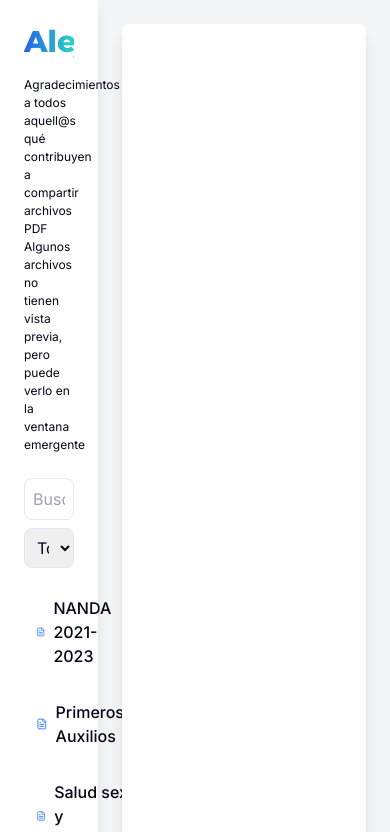
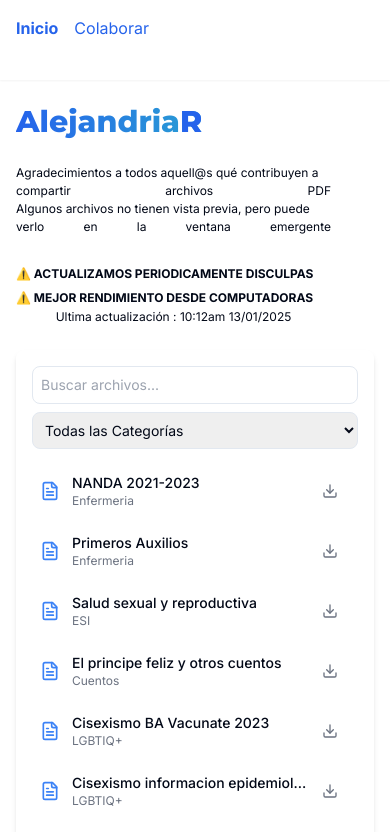
Before and after one commit to lilar-e/AlejandriAR, a Next.js app: page / in a window 390 px wide. Shown: the top 832 px of the page. Built offline with nearby package versions, Linux system fonts and the light colour scheme.

Commit message:
Se agregó una nueva página 'Colaboracion', se mejoro el responsive, se arreglaron las categorias y se muestran en los nombres ahora, falta automatizar la fecha de cuando se actualiza ultimamente

```diff
--- /dev/null
+++ b/app/colaborar/page.tsx
@@ -0,0 +1,39 @@
+'use client'
+
+import { Montserrat } from 'next/font/google'
+import CollaborateForm from '@/components/CollaborateForm'
+import Loading from '@/components/Loading'
+import { useState, useEffect } from 'react'
+
+const montserrat = Montserrat({ subsets: ['latin'] })
+
+export default function Collaborate() {
+  const [isLoading, setIsLoading] = useState(true)
+
+  useEffect(() => {
+    const timer = setTimeout(() => {
+      setIsLoading(false)
+    }, 800) // 3 seconds minimum loading time
+
+    return () => clearTimeout(timer)
+  }, [])
+
+  return (
+    <div className="w-full max-w-2xl mx-auto p-6">
+      {isLoading ? (
+        <Loading />
+      ) : (
+        <>
+          <h1 className={`${montserrat.className} text-3xl sm:text-4xl md:text-5xl font-extrabold mb-6 text-transparent bg-clip-text bg-gradient-to-r from-blue-600 to-teal-400`}>
+            Colaborar
+          </h1>
+          <p className="mb-6 text-gray-600">
+            ¿Tienes algún recurso que quieras compartir? ¡Nos encantaría saber de ti! Completa el formulario a continuación para enviarnos un correo electrónico. <br />
+            <strong className='text-center'>¡No almacenamos ningun archivo PDF, Solo compartimos enlaces!</strong>
+          </p>
+          <CollaborateForm />
+        </>
+      )}
+    </div>
+  )
+}
--- a/app/globals.css
+++ b/app/globals.css
@@ -89,6 +89,14 @@ body {
   text-align-last: justify;
 }
 
+.ultimaActualizacion{
+  font-size: 12px;
+  font-weight: 400;
+  width: 100%;
+  max-width: 315px;
+  text-align: center;
+}
+
 .__className_4bc053{
   font-size: x-large;
   text-align: justify;
--- a/app/layout.tsx
+++ b/app/layout.tsx
@@ -1,67 +1,39 @@
-/* eslint-disable @typescript-eslint/no-unused-vars */
+'use client'
 
 import './globals.css'
-import type { Metadata } from 'next'
 import { Inter } from 'next/font/google'
+import Navigation from '@/components/Navigation'
+import Loading from '@/components/Loading'
+import { useState, useEffect } from 'react'
 
 const inter = Inter({ subsets: ['latin'] })
-
-export const metadata: Metadata = {
-  title: 'AlejandriAR - Materiales Educativos Esenciales',
-  description: 'Accede a materiales educativos como Educación Sexual Integral, guías de enfermería, primeros auxilios, y más.',
-  keywords: [
-    'Educación Sexual Integral',
-    'ESI',
-    'Materiales educativos',
-    'Enfermería',
-    'Primeros Auxilios',
-    'PDF educativos',
-    'AlejandriAR',
-    'LGBT',
-    'Ayuda LGBT',
-    'GUIA TRANS',
-    'Adolescencia trans',
-    'Adolescencia lgbt',
-    'Recursos y ayuda para LGBT',
-    'Recursos para enfermeria',
-    'Salud mental',
-    'Psiquatria',
-    'Como detectar un abuso sexual',
-  ],
-  authors: [{ name: 'AlejandriAR', url: 'https://alejandriar.vercel.app/' }],
-  robots: {
-    index: true,
-    follow: true,
-  },
-  openGraph: {
-    title: 'AlejandriAR - Biblioteca de archivos PDF de la Universidad, ESI, Enfermería, Primeros Auxilios, y mucho más.',
-    description: 'Encuentra recursos clave como Educación Sexual Integral, guías de enfermería y mucho más información',
-    url: 'https://alejandriar.vercel.app/',
-    images: [
-      {
-        url: 'https://tu-dominio.com/imagen-relevante.jpg',
-        alt: 'Vista previa de AlejandriAR',
-      },
-    ],
-    type: 'website',
-  },
-  twitter: {
-    card: 'summary_large_image',
-    title: 'AlejandriAR - Materiales Educativos Esenciales',
-    description: 'Descubre materiales educativos importantes como guías de ESI y enfermería en AlejandriAR.',
-    images: ['https://tu-dominio.com/imagen-relevante.jpg'],
-  },
-};
-
 
 export default function RootLayout({
   children,
 }: {
   children: React.ReactNode
 }) {
+  const [isLoading, setIsLoading] = useState(true)
+
+  useEffect(() => {
+    const timer = setTimeout(() => {
+      setIsLoading(false)
+    }, 2000) // 3 seconds minimum loading time
+
+    return () => clearTimeout(timer)
+  }, [])
+
   return (
-    <html lang="en">
-      <body className={inter.className}>{children}</body>
+    <html lang="es">
+      <body className={inter.className}>
+        {isLoading && <Loading />}
+        <header className="bg-white shadow-sm">
+        <div className="max-w-7xl mx-auto px-4 sm:px-6 lg:px-8 py-4">
+            <Navigation />
+          </div>
+        </header>
+        <main>{children}</main>
+      </body>
     </html>
   )
 }
--- /dev/null
+++ b/app/metadata.tsx
@@ -0,0 +1,48 @@
+import type { Metadata } from 'next'
+
+export const metadata: Metadata = {
+  title: 'AlejandriAR - Materiales Educativos Esenciales',
+  description: 'Accede a materiales educativos como Educación Sexual Integral, guías de enfermería, primeros auxilios, y más.',
+  keywords: [
+    'Educación Sexual Integral',
+    'ESI',
+    'Materiales educativos',
+    'Enfermería',
+    'Primeros Auxilios',
+    'PDF educativos',
+    'AlejandriAR',
+    'LGBT',
+    'Ayuda LGBT',
+    'GUIA TRANS',
+    'Adolescencia trans',
+    'Adolescencia lgbt',
+    'Recursos y ayuda para LGBT',
+    'Recursos para enfermeria',
+    'Salud mental',
+    'Psiquatria',
+    'Como detectar un abuso sexual',
+  ],
+  authors: [{ name: 'AlejandriAR', url: 'https://alejandriar.vercel.app/' }],
+  robots: {
+    index: true,
+    follow: true,
+  },
+  openGraph: {
+    title: 'AlejandriAR - Biblioteca de archivos PDF de la Universidad, ESI, Enfermería, Primeros Auxilios, y mucho más.',
+    description: 'Encuentra recursos clave como Educación Sexual Integral, guías de enfermería y mucho más información',
+    url: 'https://alejandriar.vercel.app/',
+    images: [
+      {
+        url: 'https://tu-dominio.com/imagen-relevante.jpg',
+        alt: 'Vista previa de AlejandriAR',
+      },
+    ],
+    type: 'website',
+  },
+  twitter: {
+    card: 'summary_large_image',
+    title: 'AlejandriAR - Materiales Educativos Esenciales',
+    description: 'Descubre materiales educativos importantes como guías de ESI y enfermería en AlejandriAR.',
+    images: ['https://tu-dominio.com/imagen-relevante.jpg'],
+  },
+};
--- a/app/page.tsx
+++ b/app/page.tsx
@@ -1,7 +1,12 @@
+'use client'
+
 import { Montserrat } from 'next/font/google'
 import PDFList from '@/components/PDFList'
 import PDFViewer from '@/components/PDFViewer'
 import { Suspense } from 'react'
+import { useState, useEffect } from 'react'
+import Loading from '@/components/Loading'
+
 
 const montserrat = Montserrat({ subsets: ['latin'] })
 
@@ -21,7 +26,7 @@ const pdfFiles = [
   {
     id: 3,
     name: 'Salud sexual y reproductiva',
-    category: 'esi',
+    category: 'ESI',
     url: 'https://drive.google.com/file/d/1LH7fCb5N54uZ4Re84FNaIKKVe8jKcbw4/view'
   },
   {
@@ -32,114 +37,133 @@ const pdfFiles = [
   },
   // {
   //   id: 5,
-  //   name: 'atencion personas trans',
-  //   category: 'lgbt',
+  //   name: 'Atencion personas trans',
+  //   category: 'LGBTIQ+',
   //   url: 'https://drive.google.com/file/d/1I5paLW-Vy08izsaKHRBb41g62Z-nvwmT/view?usp=drive_link',
   // },
   {
     id: 6,
     name: "Cisexismo BA Vacunate 2023",
-    category: 'lgbt',
+    category: 'LGBTIQ+',
     url: 'https://drive.google.com/file/d/1eCIhqLS_31UsRYsFJyl25GNaiqpxqjU0/view?usp=drive_link',
   },
   {
     id: 7,
     name: "Cisexismo informacion epidemiologica y salud",
-    category: 'lgbt',
+    category: 'LGBTIQ+',
     url: 'https://drive.google.com/file/d/1dGL-LiMliPjh8OCyaM3Pxas6UwES6htH/view?usp=drive_link',
   },
   {
     id: 8,
     name: "Atencion Integral de la Salud de Ninxs y Adolescentes-Trans",
-    category: 'lgbt',
+    category: 'LGBTIQ+',
     url: 'https://drive.google.com/file/d/1aucWgAdoxpoJJ90QTfLcGTitu8CCAC-Y/view?usp=drive_link',
   },
   {
     id: 9,
     name: "Guia Salud y Diversidad Sexual.pdf",
-    category: 'lgbt',
+    category: 'LGBTIQ+',
     url: 'https://drive.google.com/file/d/1O7fDI0L_6jV29JrU8TFL0MTU9ORjgXRs/view?usp=drive_link',
   },
   {
     id: 10,
     name: "Masculinidades y salud",
-    category: 'lgbt',
+    category: 'LGBTIQ+',
     url: 'https://drive.google.com/file/d/1Aj36lZnnBh-nITF8KwRjrgPErVvAQFeK/view?usp=drive_link',
   },
   {
     id: 11,
     name: "Relevamiento-de-espacios-que-acompanan-nineces-y-adolescencias-trans-travestis-nobinarias",
-    category: 'lgbt',
+    category: 'LGBTIQ+',
     url: 'https://drive.google.com/file/d/1UWF7ynOp1qZNXhlkpW_NYs4odhLCmc6d/view?usp=drive_link',
   },
   {
     id: 12,
     name: "Estrategias de trabajadoras sexuales contra VIH, SIDA, ITS",
-    category: 'esi',
+    category: 'ESI',
     url: 'https://drive.google.com/file/d/1vZ-wJSqpnmwKmIlT3ed1DXM_zAAM3SGo/view?usp=drive_link',
   },
   {
     id: 13,
     name: "Guía de abordaje integral ante violencia sexual contra niñeces y adolescencias",
-    category: 'esi',
+    category: 'ESI',
     url: 'https://drive.google.com/file/d/1y81MenS_DyQXoHtmI0wdFACxAMPhJQkj/view?usp=drive_link'
   },
   {
     id: 14,
     name: "FORMACIÓN EN DETECCIÓN Y ABORDAJE DEL ABUSO SEXUAL Y EL EMBARAZO FORZADO EN LA NIÑEZ Y ADOLESCENCIA",
-    category: 'esi',
+    category: 'ESI',
     url: 'https://drive.google.com/file/d/1BDAZilQ-__M0ROSwDMu7zTsK12m_gRD6/view?usp=drive_link'
   },
   {
     id: 15,
     name: "Salud mental es cosa de todas y todos",
-    category: 'saludmental',
+    category: 'salud mental',
     url: 'https://drive.google.com/file/d/1paemHEMfhnO449zRZgu8ktAvsDFeHcce/view?usp=drive_link'
   },
   {
     id: 16,
     name: "Enf. Psquiatrica y salud mental",
-    category: 'saludmental',
+    category: 'salud mental',
     url: 'https://drive.google.com/file/d/1lqmkE-Jk8rqoalIQrsFWDBh13MFT21cL/view?usp=drive_link'
   },
   {
     id: 17,
     name: "Lineamietos para la atencion de la urgencia en salud mental",
-    category: 'saludmental',
+    category: 'salud mental',
     url: 'https://drive.google.com/file/d/1Wh9pzAdftd7-gsNASLg2Lnpg9b-V3-i0/view?usp=drive_link'
   },
   {
     id: 18,
     name: "Cuidados de enfermeria en salud mental",
-    category: 'saludmental',
+    category: 'salud mental',
     url: 'https://drive.google.com/file/d/1AP_P8-XKqhNTsEnS4TVbbyXt3C7cGtmk/view?usp=drive_link'
   },
   {
     id: 19,
     name: "Guia de tratamientos hormonales para personas trans",
-    category: 'esi',
+    category: 'ESI',
     url: 'https://drive.google.com/file/d/1krhKmc8KQpEXCx0fOLjA8PpWD5vB05zE/view?usp=drive_link'
   }
 
 ]
 
+export default function Home() {
+  const [isLoading, setIsLoading] = useState(true)
 
-export default function Home() {
+  useEffect(() => {
+    const timer = setTimeout(() => {
+      setIsLoading(false)
+    }, 2000) // 3 seconds minimum loading time
+
+    return () => clearTimeout(timer)
+  }, [])
+
   return (
-    <Suspense>
-      <main className="flex min-h-screen bg-gray-100">
-        <div className="w-1/4 p-6 bg-white shadow-lg min-h-screen">
-        <h1 className={`${montserrat.className} text-3xl sm:text-4xl font-extrabold mb-4 text-transparent bg-clip-text bg-gradient-to-r from-blue-600 to-teal-400`}>
+    <div className="max-w-7xl mx-auto px-4 sm:px-6 lg:px-8 py-6">
+      {isLoading ? (
+        <Loading />
+      ) : (
+        <>
+          <h1 className={`${montserrat.className} text-3xl sm:text-4xl md:text-5xl font-extrabold mb-6 text-transparent bg-clip-text bg-gradient-to-r from-blue-600 to-teal-400`}>
             Alejandria<span className="text-blue-600">R</span>
           </h1>
-          <p className='subtitulo'>Agradecimientos a todos aquell@s qué contribuyen a compartir archivos PDF <br /> Algunos archivos no tienen vista previa, pero puede verlo en la ventana emergente</p>
+          <div className="flex flex-col md:flex-row">
+            <div className="w-full md:w-1/4 mb-6 md:mb-0 md:mr-6">
+              <p className='subtitulo'>Agradecimientos a todos aquell@s qué contribuyen a compartir archivos PDF <br /> Algunos archivos no tienen vista previa, pero puede verlo en la ventana emergente</p> <br />
+              <strong className='text-xs'><span className='uppercase'>⚠️ ACTUALIZAMOS PERIODICAMENTE DISCULPAS</span>
+              <br /><span className='uppercase'>⚠️ Mejor rendimiento desde computadoras</span></strong>
+              <br />
+              <p className='ultimaActualizacion'> Ultima actualización : 10:12am 13/01/2025</p>
               <br />
               <PDFList pdfFiles={pdfFiles} />
             </div>
-        <div className="w-3/4 p-6">
+            <div className="w-full md:w-3/4">
               <PDFViewer />
             </div>
-      </main>
-    </Suspense>
+          </div>
+        </>
+      )}
+    </div>
   )
 }
--- /dev/null
+++ b/components/CollaborateForm.tsx
@@ -0,0 +1,74 @@
+'use client'
+
+import { useState } from 'react'
+
+export default function CollaborateForm() {
+  const [status, setStatus] = useState('')
+
+  const handleSubmit = async (e: React.FormEvent<HTMLFormElement>) => {
+    e.preventDefault()
+    const form = e.currentTarget
+    const formData = new FormData(form)
+
+    try {
+      const response = await fetch('https://formspree.io/f/mannvjad', {
+        method: 'POST',
+        body: formData,
+        headers: {
+          Accept: 'application/json'
+        }
+      })
+
+      if (response.ok) {
+        setStatus('¡Gracias por tu mensaje! Te responderemos pronto.')
+        form.reset()
+      } else {
+        setStatus('Oops! Hubo un problema al enviar el formulario. Por favor, inténtalo de nuevo.')
+      }
+    } catch (error) {
+      setStatus('Oops! Hubo un problema al enviar el formulario. Por favor, inténtalo de nuevo.')
+    }
+  }
+
+  return (
+    <form onSubmit={handleSubmit} className="space-y-4">
+      <div>
+        <label htmlFor="name" className="block mb-2 font-medium text-gray-700">Nombre</label>
+        <input
+          type="text"
+          id="name"
+          name="name"
+          required
+          className="w-full px-3 py-2 border rounded-lg focus:outline-none focus:ring-2 focus:ring-blue-500"
+        />
+      </div>
+      <div>
+        <label htmlFor="email" className="block mb-2 font-medium text-gray-700">Correo Electrónico</label>
+        <input
+          type="email"
+          id="email"
+          name="email"
+          required
+          className="w-full px-3 py-2 border rounded-lg focus:outline-none focus:ring-2 focus:ring-blue-500"
+        />
+      </div>
+      <div>
+        <label htmlFor="message" className="block mb-2 font-medium text-gray-700">Mensaje</label>
+        <textarea
+          id="message"
+          name="message"
+          required
+          rows={4}
+          className="w-full px-3 py-2 border rounded-lg focus:outline-none focus:ring-2 focus:ring-blue-500"
+        ></textarea>
+      </div>
+      <button
+        type="submit"
+        className="w-full px-4 py-2 text-white bg-blue-600 rounded-lg hover:bg-blue-700 focus:outline-none focus:ring-2 focus:ring-blue-500 focus:ring-offset-2"
+      >
+        Enviar
+      </button>
+      {status && <p className="mt-4 text-center text-green-600">{status}</p>}
+    </form>
+  )
+}
--- /dev/null
+++ b/components/Loading.tsx
@@ -0,0 +1,9 @@
+'use client'
+
+export default function Loading() {
+    return (
+      <div className="fixed inset-0 bg-white bg-opacity-75 flex items-center justify-center z-50">
+        <div className="animate-spin rounded-full h-32 w-32 border-t-2 border-b-2 border-blue-500"></div>
+      </div>
+    )
+  }
--- /dev/null
+++ b/components/Navigation.tsx
@@ -0,0 +1,25 @@
+'use client'
+
+import Link from 'next/link'
+import { usePathname } from 'next/navigation'
+
+export default function Navigation() {
+  const pathname = usePathname()
+
+  return (
+    <nav className="mb-6">
+      <ul className="flex space-x-4">
+        <li>
+          <Link href="/" className={`text-blue-600 hover:text-blue-800 ${pathname === '/' ? 'font-bold' : ''}`}>
+            Inicio
+          </Link>
+        </li>
+        <li>
+          <Link href="/colaborar" className={`text-blue-600 hover:text-blue-800 ${pathname === '/colaborar' ? 'font-bold' : ''}`}>
+            Colaborar
+          </Link>
+        </li>
+      </ul>
+    </nav>
+  )
+}
--- a/components/PDFList.tsx
+++ b/components/PDFList.tsx
@@ -47,51 +47,54 @@ export default function PDFList({ pdfFiles }: PDFListProps) {
 
   return (
     <Suspense fallback={<div>Cargando archivos...</div>}>
-      <div>
+        <div className="bg-white rounded-lg shadow-md p-4 w-full">
       <input
         type="text"
         placeholder="Buscar archivos..."
         value={searchTerm}
         onChange={(e) => setSearchTerm(e.target.value)}
-          className="w-full p-2 mb-2 border rounded-lg focus:outline-none focus:ring-2 focus:ring-blue-500"
+        className="w-full p-2 mb-2 border rounded-lg focus:outline-none focus:ring-2 focus:ring-blue-500 text-sm"
       />
       <select
         value={selectedCategory}
         onChange={(e) => setSelectedCategory(e.target.value)}
-          className="w-full p-2 mb-4 border rounded-lg focus:outline-none focus:ring-2 focus:ring-blue-500"
+        className="w-full p-2 mb-4 border rounded-lg focus:outline-none focus:ring-2 focus:ring-blue-500 text-sm"
       >
         <option value="all">Todas las Categorías</option>
         <option value="enfermeria">Enfermería</option>
-          <option value="saludmental">Salud Mental</option>
         <option value="esi">ESI</option>
-          <option value="lgbt">LGBT</option>
         <option value="cuentos">Cuentos</option>
+        <option value="LGBTIQ+">LGBT</option>
+        <option value="salud mental">Salud Mental</option>
       </select>
-        <ul className="space-y-2">
+      <ul className="space-y-2 max-h-[calc(100vh-300px)] overflow-y-auto w-full">
         {filteredFiles.map((file) => (
           <li
             key={file.id}
             onClick={() => handleFileSelect(file)}
-              className={`flex items-center justify-between p-3 rounded-lg cursor-pointer transition-colors hover:bg-gray-100 ${
+            className={`flex items-center justify-between p-2 rounded-lg cursor-pointer transition-colors hover:bg-gray-100 text-sm ${
               searchParams.get('fileId') === file.url.split('/d/')[1]?.split('/')[0]
                 ? 'bg-blue-100'
                 : ''
             }`}
           >
-              <div className="flex items-center">
-                <FileText className="w-5 h-5 mr-2 text-blue-500" />
-                <div>
-                  <p className="font-medium">{file.name}</p>
+            <div className="flex items-center w-full pr-2">
+              <div className="w-8 flex-shrink-0">
+                <FileText className="w-5 h-5 text-blue-500" />
               </div>
+              <div className="flex-grow min-w-0 mr-2">
+                <p className="font-medium truncate">{file.name}</p>
+                <p className="text-xs text-gray-500 capitalize">{file.category}</p>
               </div>
               {file.url && (
                 <button
                   onClick={(e) => handleDownload(file, e)}
-                  className="p-2 text-gray-500 hover:text-blue-500 transition-colors"
+                  className="p-1 text-gray-500 hover:text-blue-500 transition-colors flex-shrink-0"
                 >
-                  <Download className="w-5 h-5" />
+                  <Download className="w-4 h-4" />
                 </button>
               )}
+            </div>
           </li>
         ))}
       </ul>
```
Also changed, not shown: components/PDFViewer.tsx (+4 -4 lines). Lines whose indentation alone changed are shown as unchanged.
